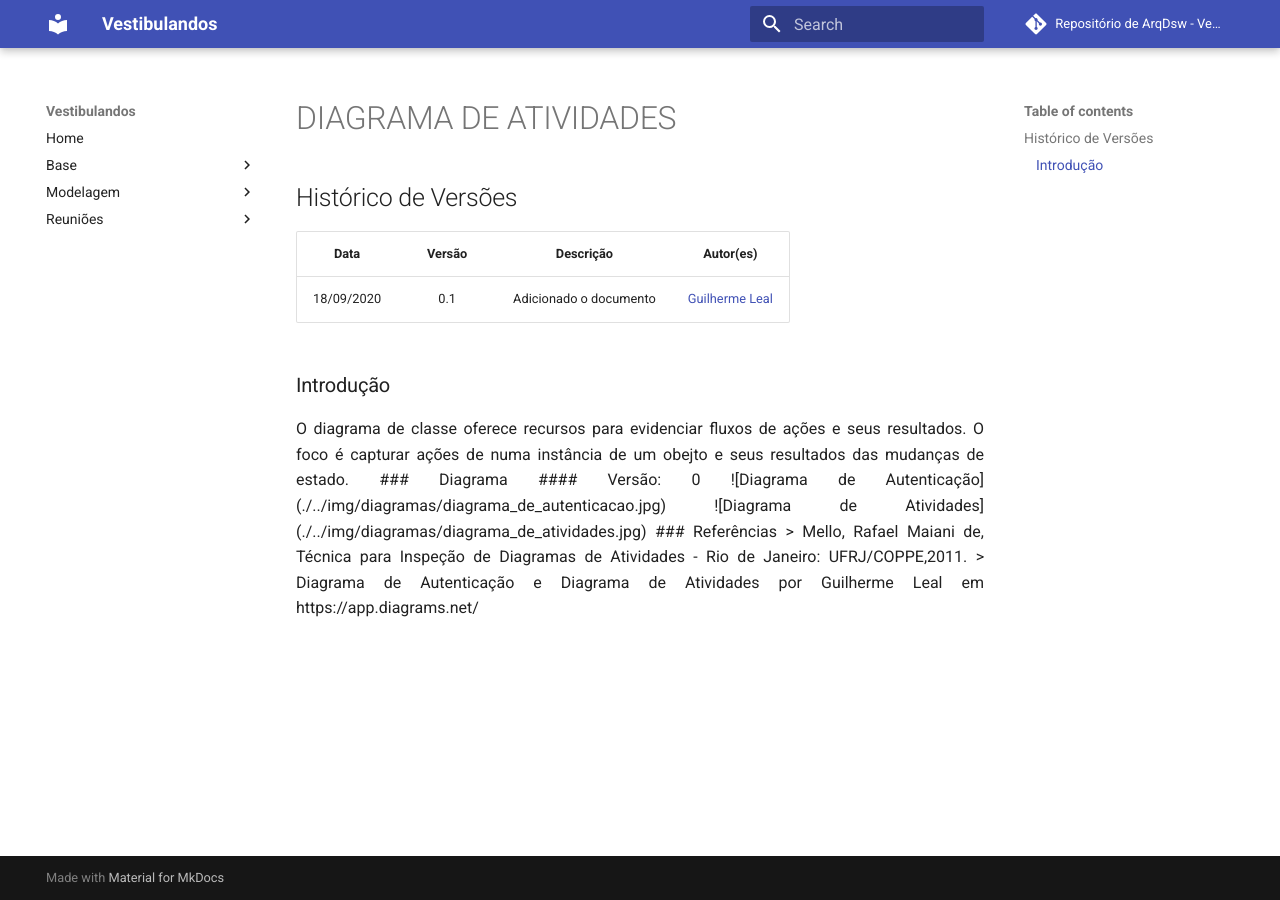
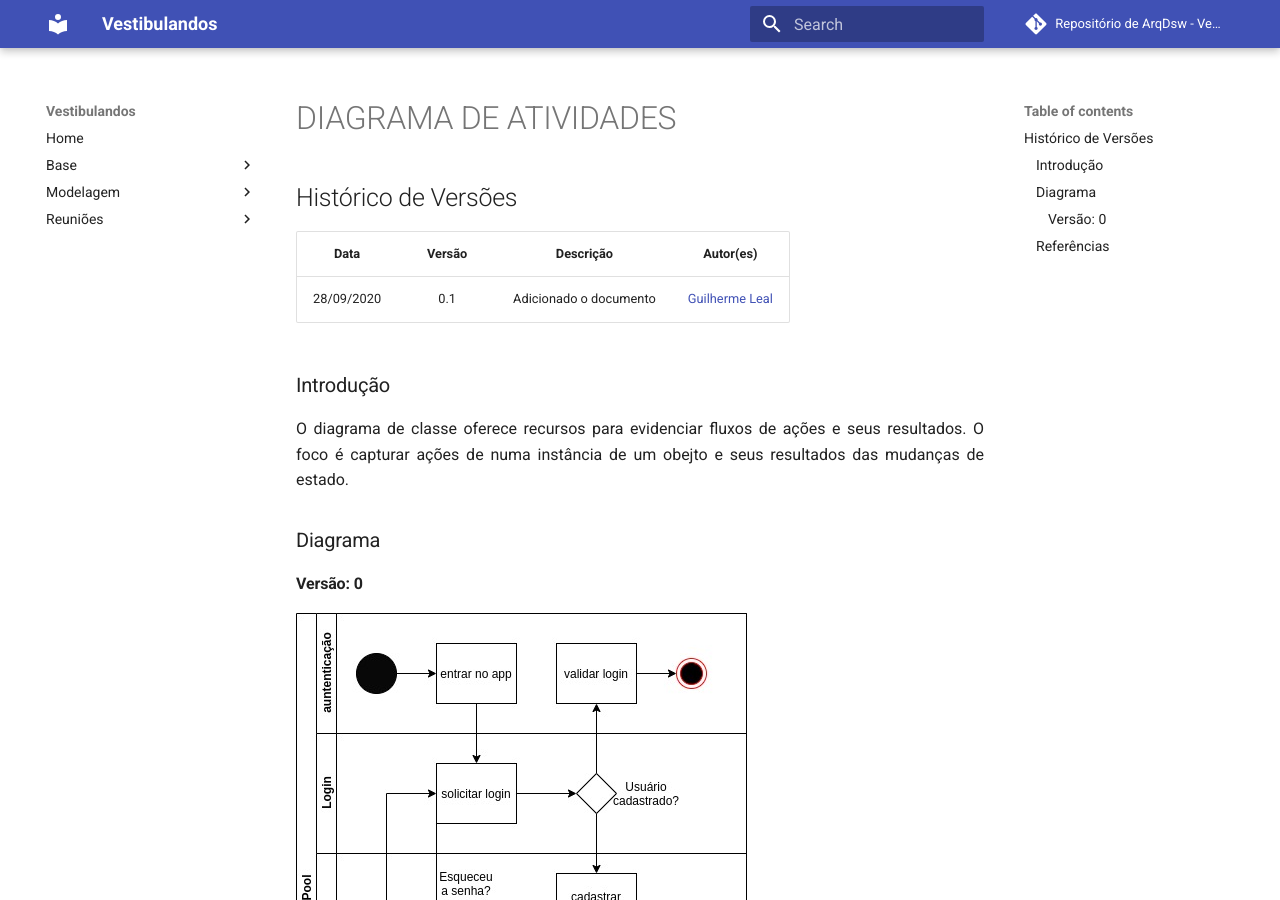
Before and after one commit to UnBArqDsw/2020.1_G4_Vestibulandos, an MkDocs documentation site: the page built from docs/modelagem/diagrama_de_atividades.md, in a window 1280 px wide and 900 px high. Built offline with MkDocs 1.6.1 and Material for MkDocs 9.7.7, drawn with Linux system fonts in a browser that asks for light colours; comment, search, counter and statistics services are not loaded; some of the changed text lies outside the part shown.

Commit message:
#22 correçao de tags

```diff
--- a/docs/modelagem/diagrama_de_atividades.md
+++ b/docs/modelagem/diagrama_de_atividades.md
@@ -4,12 +4,12 @@
 
 |   Data   | Versão |Descrição| Autor(es)|
 |:--------:|:------:|:---------------------:|:--------------:|
-|18/09/2020|   0.1 | Adicionado o documento | [Guilherme Leal](https://github.com/gleal17) |
+|28/09/2020|   0.1 | Adicionado o documento | [Guilherme Leal](https://github.com/gleal17) |
 
 
 ### Introdução
 
-<p align="justify"> O diagrama de classe oferece recursos para evidenciar fluxos de ações e seus resultados. O foco é capturar ações de numa instância de um obejto e seus resultados das mudanças de estado.
+<p align="justify"> O diagrama de classe oferece recursos para evidenciar fluxos de ações e seus resultados. O foco é capturar ações de numa instância de um obejto e seus resultados das mudanças de estado.</p>
 
 
 ### Diagrama
```
